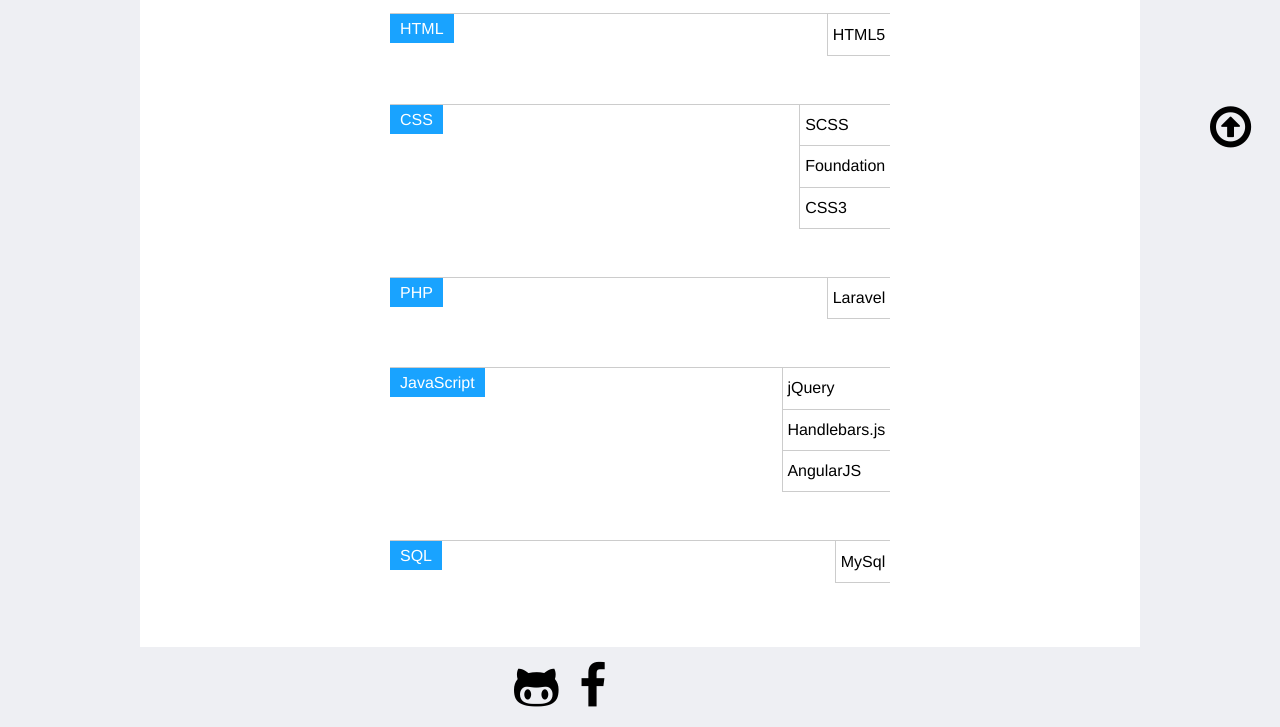
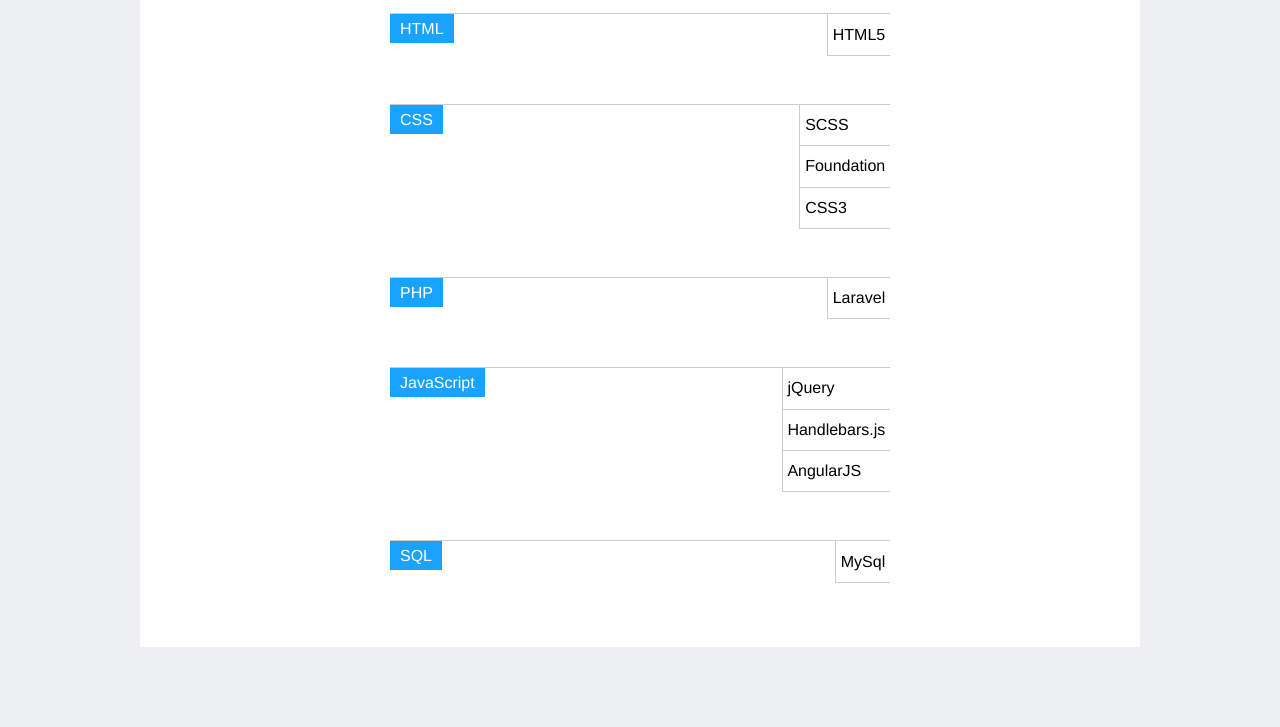
Before and after one commit to 11pm/11pm.github.io, a plain HTML site: page index.html in a window 1280 px wide. Shown: the part 626-1353 px from the top of the page. After the commit the page ends 1273 px from the top, so only its background shows below. Drawn offline with Linux system fonts and the light colour scheme.

Commit message:
remove scroller

```diff
--- a/index.html
+++ b/index.html
@@ -110,13 +110,8 @@
 	</section>
 
 
-	<a href="#" title="Scroll to Top">
-		<div class="scroller fa fa-3x fa-arrow-circle-o-up"></div>
-	</a>
-
 	<script src="js/jquery-2.1.1.min.js"></script>
 	<script src="js/loader.js"></script>
 	<script src="js/navigator.js"></script>
-	<script src="js/scroller.js"></script>
 </body>
 </html>
```
